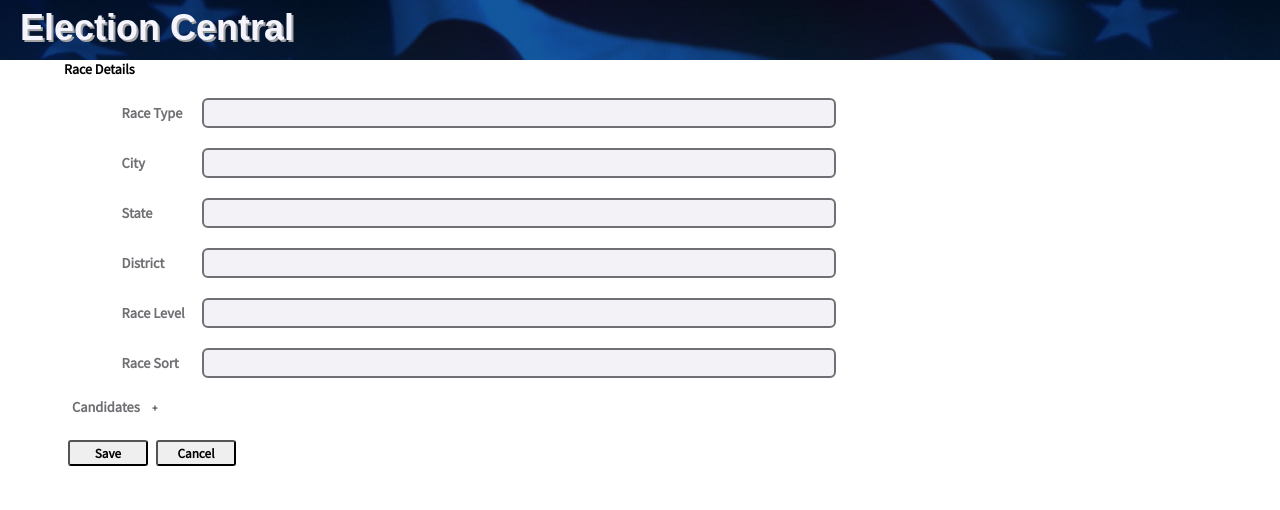
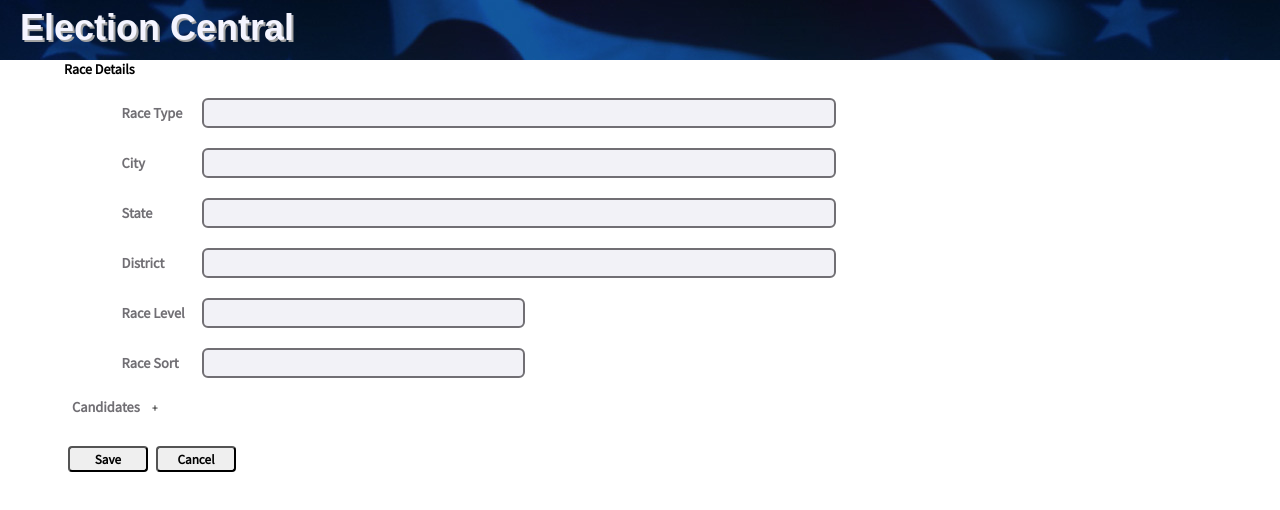
Before and after one commit to brianjb-lfl/e-central-client, an Angular app: page /race-edit in a window 1280 px wide. Shown: the top 510 px of the page. Built offline with nearby package versions, Linux system fonts and the light colour scheme; a web font is replaced by a local one.

Commit message:
Added race edit styling.

```diff
--- a/src/app/components/race-edit/race-edit.component.css
+++ b/src/app/components/race-edit/race-edit.component.css
@@ -7,14 +7,19 @@
   border-radius: 8px;
 }
 
-.candidate-row {
-  margin-left: 8px;
+.candidate-edit-row {
+  margin: 2px 8px;
+  font-size: 1.2em;
 }
 
 .candidate-edit-block {
   margin: 16px 8px;
 }
 
+.candidate-edit-block label {
+  margin-bottom: 6px;
+}
+
 .candidate-edit-block a:hover {
   cursor: pointer;
 }
--- a/src/app/components/race-edit/race-edit.component.html
+++ b/src/app/components/race-edit/race-edit.component.html
@@ -59,7 +59,7 @@
             [(ngModel)]="currRace.racelevel"
             name="racelevel"
             type="text"
-            class="form-input"
+            class="form-input form-input-short"
             id="racelevel"
             options
             required>
@@ -72,7 +72,7 @@
             [(ngModel)]="currRace.racesort"
             name="racesort"
             type="text"
-            class="form-input"
+            class="form-input form-input-short"
             id="racesort"
             required>
         </div>
--- a/src/styles.css
+++ b/src/styles.css
@@ -99,7 +99,7 @@ form {
   font-weight: 900;
 }
 
-.form-group input {
+.form-input {
   width: 60%;
   height: 22px;
   padding: 2px 4px;
@@ -107,6 +107,10 @@ form {
   background-color: #f2f2f7;
   border: 2px solid #716f74;
   border-radius: 6px;
+}
+
+.form-input-short {
+  width: 30%;
 }
 
 .form-group input[type="checkbox"] {
@@ -125,7 +129,7 @@ form {
   font-size: 1.1em;
   font-weight: 900;
   width: 80px;
-  border-radius: 3px;
+  border-radius: 4px;
   margin: 8px 4px;
 }
 
```
